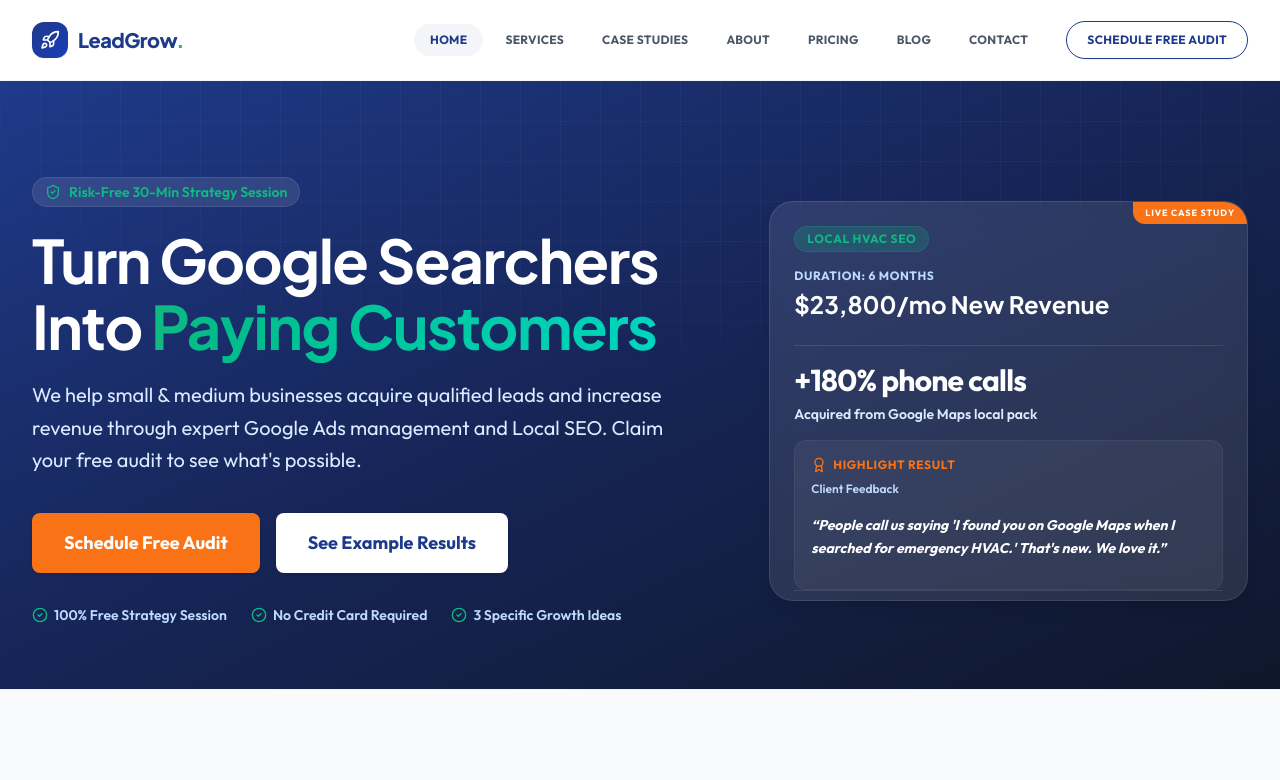
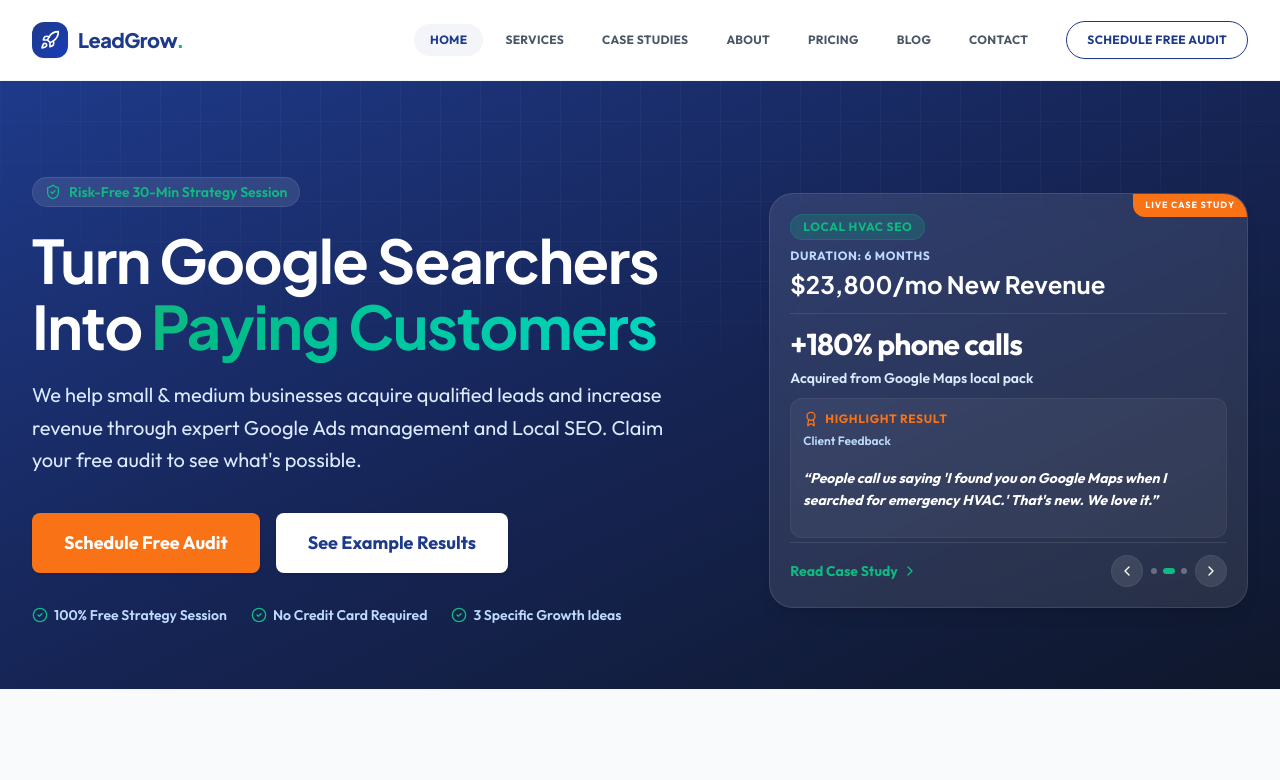
Before and after one commit to rafiulislam1306/Agency, a Next.js app: page / in a window 1280 px wide. Shown: the top 780 px of the page. Built offline with nearby package versions, Linux system fonts and the light colour scheme.

Commit message:
style: optimize slider internal spacings and dimensions to prevent control clipping

```diff
--- a/components/HeroCaseStudySlider.tsx
+++ b/components/HeroCaseStudySlider.tsx
@@ -76,7 +76,7 @@ export default function HeroCaseStudySlider() {
 
   return (
     <div
-      className="lg:col-span-5 bg-white/10 backdrop-blur-md rounded-3xl p-6 border border-white/10 shadow-lg text-left flex flex-col justify-start h-[430px] sm:h-[450px] lg:h-[400px] relative overflow-hidden group"
+      className="lg:col-span-5 bg-white/10 backdrop-blur-md rounded-3xl p-5 sm:p-6 lg:p-5 border border-white/10 shadow-lg text-left flex flex-col justify-start h-[430px] sm:h-[450px] lg:h-[415px] relative overflow-hidden group"
       onMouseEnter={stopAutoPlay}
       onMouseLeave={startAutoPlay}
     >
@@ -85,8 +85,8 @@ export default function HeroCaseStudySlider() {
       </div>
 
       {/* Main card body with smooth fade transitions */}
-      <div className={`space-y-6 flex-grow transition-opacity duration-200 ${isFading ? "opacity-0" : "opacity-100"}`}>
-        <div className="space-y-4">
+      <div className={`space-y-4 lg:space-y-3 flex-grow transition-opacity duration-200 ${isFading ? "opacity-0" : "opacity-100"}`}>
+        <div className="space-y-3 lg:space-y-2">
           <span className={`text-xs font-bold px-3 py-1 rounded-full uppercase tracking-wider block w-fit ${getSubTagColor(currentStudy.slug)}`}>
             {getSubTagName(currentStudy.slug)}
           </span>
@@ -98,14 +98,14 @@ export default function HeroCaseStudySlider() {
           </div>
         </div>
 
-        <div className="space-y-4 border-t border-white/10 pt-4 text-xs font-semibold">
+        <div className="space-y-3 lg:space-y-2.5 border-t border-white/10 pt-3 text-xs font-semibold">
           <div>
             <span className="text-3xl font-extrabold text-white tracking-tight">{currentStudy.metric}</span>
             <p className="text-sm text-blue-100 mt-1.5">{getSubheadlineText(currentStudy.slug)}</p>
           </div>
 
-          <div className="bg-white/5 rounded-xl p-4 border border-white/5">
-            <div className="flex items-center space-x-1.5 mb-2 text-brand-orange">
+          <div className="bg-white/5 rounded-xl p-3 border border-white/5">
+            <div className="flex items-center space-x-1.5 mb-1.5 text-brand-orange">
               <Award className="w-4 h-4" aria-hidden="true" />
               <span className="text-xs font-bold uppercase tracking-wider">Highlight Result</span>
             </div>
@@ -124,7 +124,7 @@ export default function HeroCaseStudySlider() {
       </div>
 
       {/* Action Footer & Controls */}
-      <div className="border-t border-white/10 pt-4 flex items-center justify-between mt-auto">
+      <div className="border-t border-white/10 pt-3 flex items-center justify-between mt-auto">
         <Link
           href={`/case-studies/${currentStudy.slug}`}
           className={`flex items-center text-sm font-bold text-brand-green hover:underline transition-opacity duration-200 ${isFading ? "opacity-0" : "opacity-100"}`}
```
